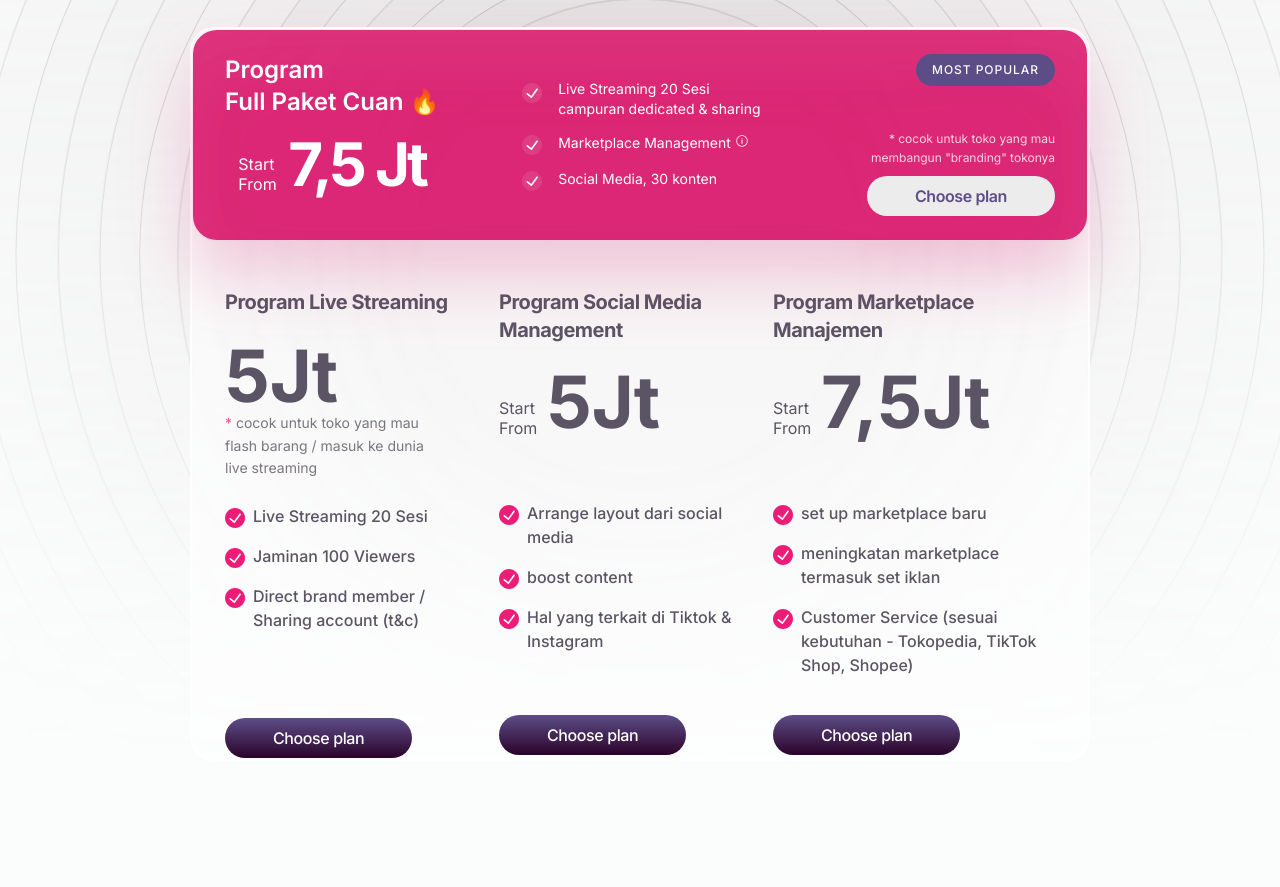
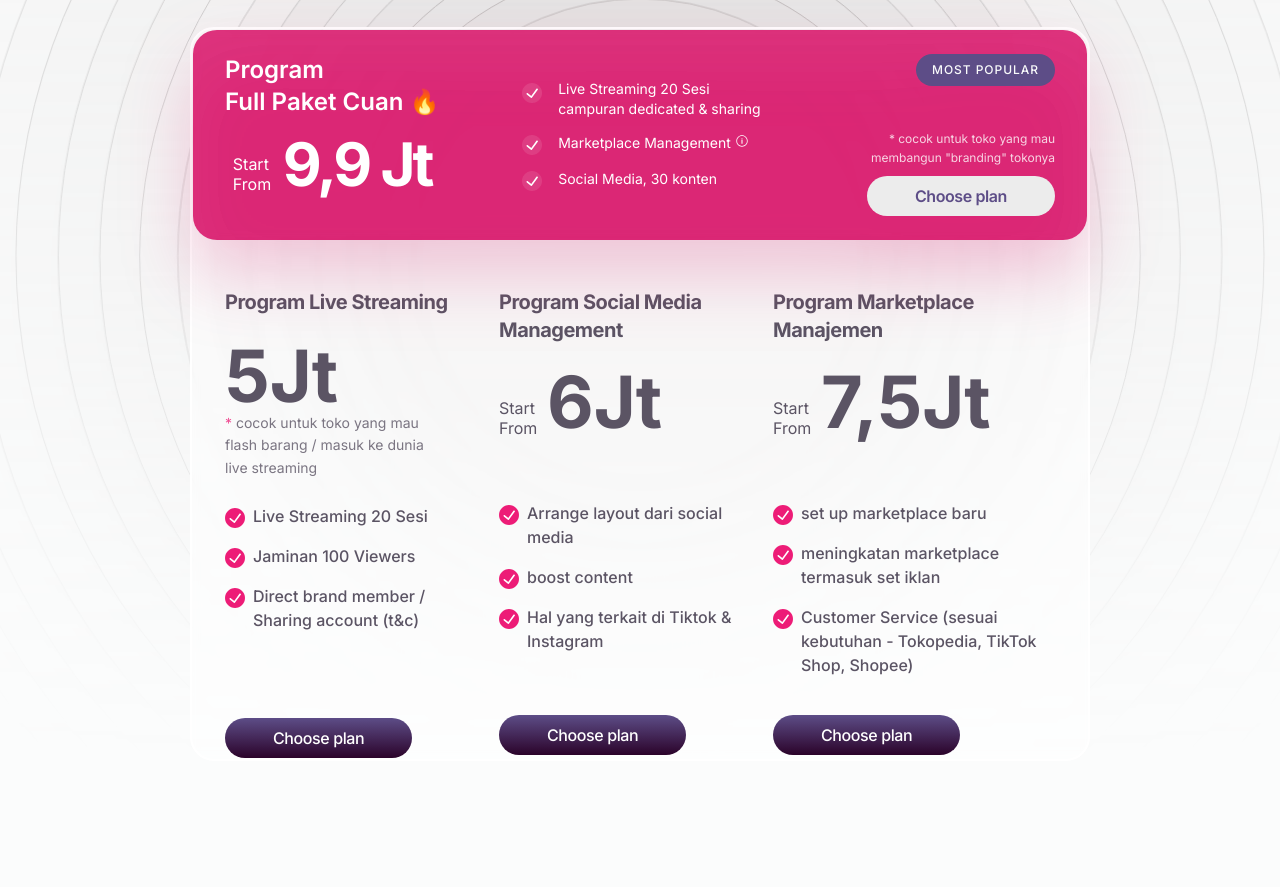
Before and after one commit to bruteforce10/digitalhub-web, a Next.js app: page / in a window 1280 px wide. Shown: the part 3340-4227 px from the top of the page. Built offline with nearby package versions, Linux system fonts and the light colour scheme.

Commit message:
update-harga

```diff
--- a/components/PackageSection/index.jsx
+++ b/components/PackageSection/index.jsx
@@ -16,7 +16,7 @@ import { fontInter } from "@/lib/fontInter";
 
 const dataPackagePremium = {
   title: "Program Full Paket Cuan 🔥",
-  price: "7,5 Jt",
+  price: "9,9 Jt",
   list: [
     "Live Streaming 20 Sesi campuran dedicated & sharing",
     "Marketplace Management",
@@ -38,7 +38,7 @@ const dataPackagePremium = {
     },
     {
       title: "Program Social Media Management",
-      price: "5Jt",
+      price: "6Jt",
       list: [
         "Arrange layout dari social media",
         "boost content",
```
Also changed, not shown: public/bg-pelayanan-kami.webp (added).
